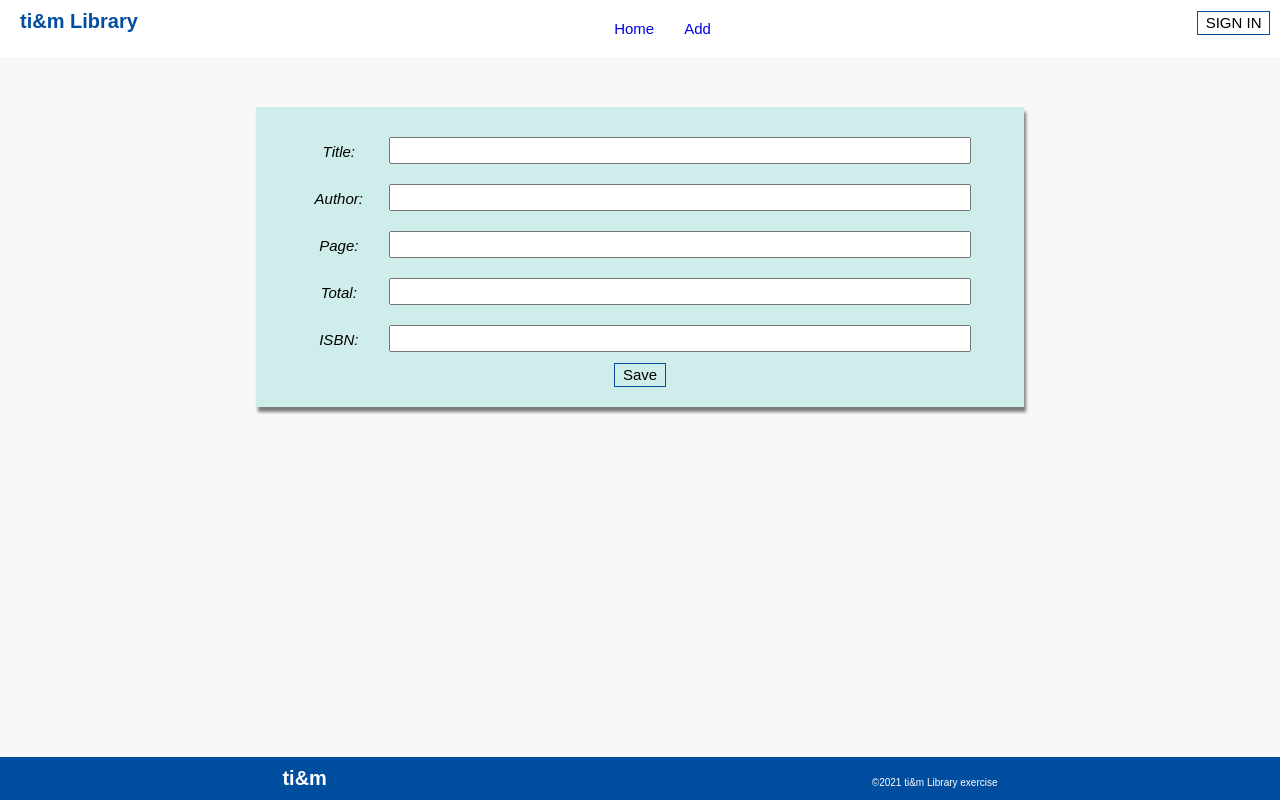
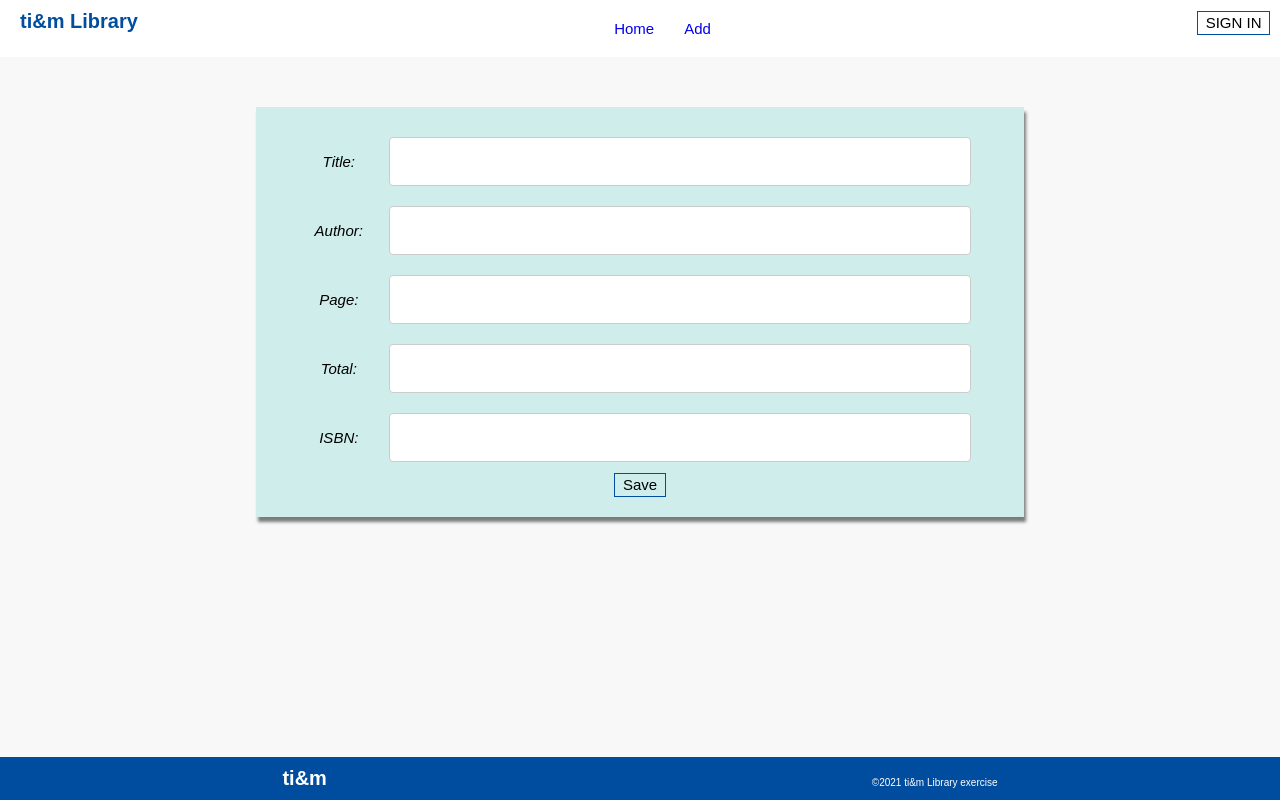
Before and after one commit to haifeich/library-exercise, a React app: page /book/1 in a window 1280 px wide. Built offline with nearby package versions, Linux system fonts and the light colour scheme; no server answers.

Commit message:
stying form input area, validate pages, total_amount and ISBN input value

```diff
--- a/src/app/pages/Editbook.js
+++ b/src/app/pages/Editbook.js
@@ -17,12 +17,10 @@ const Editbook = () => {
     const name = e.target.name;
     const value = e.target.value;
     setChange({ ...change, [name]: value });
-    console.log(name, value);
   };
   const handleSubmit = (e) => {
     e.preventDefault();
-    console.log(change);
-    console.log(editBook);
+
     const info = {
       title: change.title.trim() || editBook.title,
       author: change.author.trim() || editBook.author,
@@ -31,6 +29,7 @@ const Editbook = () => {
       isbn: change.isbn.trim() || editBook.isbn,
     };
 
+    if (info.isbn.length == 10 || info.isbn.length == 13) {
       fetch(`${url}/${ID}`, {
         method: "PUT",
         headers: {
@@ -42,6 +41,9 @@ const Editbook = () => {
         .catch((error) => {
           console.error("Error:", error);
         });
+    } else {
+      alert("ISBNshould be 10 or 13 numbers");
+    }
   };
 
   const getEditBook = async () => {
@@ -78,7 +80,7 @@ const Editbook = () => {
         <br />
         <label htmlFor="pages">Page:</label>
         <input
-          type="text"
+          type="number"
           name="pages"
           id="pages"
           placeholder={editBook.pages}
@@ -88,7 +90,7 @@ const Editbook = () => {
         <br />
         <label htmlFor="total_amount">Total:</label>
         <input
-          type="text"
+          type="number"
           name="total_amount"
           id="total_amount"
           placeholder={editBook.total_amount}
@@ -98,7 +100,7 @@ const Editbook = () => {
         <br />
         <label htmlFor="isbn">ISBN:</label>
         <input
-          type="text"
+          type="number"
           name="isbn"
           id="isbn"
           placeholder={editBook.isbn}
--- a/src/app/styles/main.css
+++ b/src/app/styles/main.css
@@ -144,6 +144,34 @@ footer p {
   margin: 1rem;
   width: 80%;
 }
+
+/*input style*/
+input[type="text"],
+input[type="number"] {
+  border: 0.1rem solid #ccc;
+  border-radius: 0.4rem;
+  color: rgb(248, 47, 47);
+  font-size: 1.5rem;
+  padding: 1.5rem;
+}
+::placeholder {
+  color: #000;
+  opacity: 1;
+}
+input:focus::placeholder {
+  color: transparent;
+}
+/* Chrome, Safari, Edge, Opera */
+input::-webkit-outer-spin-button,
+input::-webkit-inner-spin-button {
+  -webkit-appearance: none;
+  margin: 0;
+}
+
+/* Firefox */
+input[type="number"] {
+  -moz-appearance: textfield;
+}
 @media (min-width: 36em) and (max-width: 62em) {
   ul.bookcontainer {
     grid-template-columns: 1fr 1fr;
```
Lines whose indentation alone changed are shown as unchanged.
